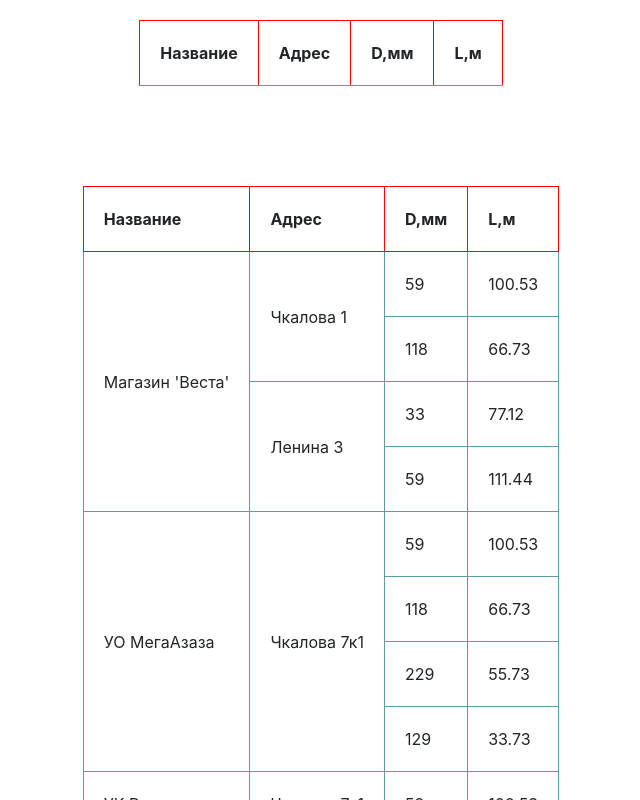
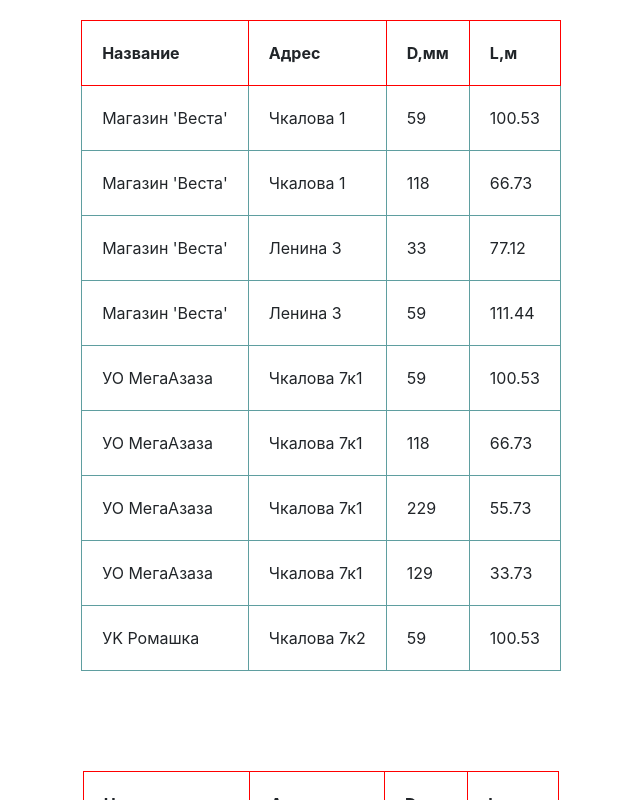
Before and after one commit to Konstantine899/hydraulic-testing, a React app: page / in a window 1280 px wide. Shown: the top 800 px of the page, without its empty margins (319-959 px from the left). Built offline with nearby package versions, Linux system fonts and the light colour scheme.

Commit message:
react view table 001

```diff
--- a/src/view/Table/TableRows/TableRows.js
+++ b/src/view/Table/TableRows/TableRows.js
@@ -1,32 +1,20 @@
 import React from 'react';
-import { TableRow } from '../TableRow/TableRow.js';
 import './TableRows.scss';
 
 export const TableRows = (props) => {
-  // props.dataRows.map((organization) => {
-  //   organization.objects.map((orgAddress) => {
-  //     orgAddress.pipelines.map((pipeline) => {
-  //       console.log(
-  //         organization.org,
-  //         orgAddress.address,
-  //         pipeline.l,
-  //         pipeline.d
-  //       );
-  //       return organization.org, orgAddress.address, pipeline.l, pipeline.d;
-  //     });
-  //   });
-  // });
-
-  return (
-    <tr>
-      {props.dataRows.map((organization) =>
-        organization.objects.map((orgAddress) => {
-          orgAddress.pipelines.map((pipeline) => {
-            console.log(pipeline.d);
-            return <td>{pipeline.d}</td>;
-          });
-        })
-      )}
-    </tr>
-  );
+  return props.dataRows.map(function orgList(organization) {
+    return organization.objects.map(function orgAddress(orgAddress) {
+      return orgAddress.pipelines.map(function pipelineList(pipeline) {
+        console.log(pipeline);
+        return (
+          <tr>
+            <td>{organization.org}</td>
+            <td>{orgAddress.address}</td>
+            <td>{pipeline.d}</td>
+            <td>{pipeline.l}</td>
+          </tr>
+        );
+      }, orgAddress);
+    }, organization);
+  });
 };
```
